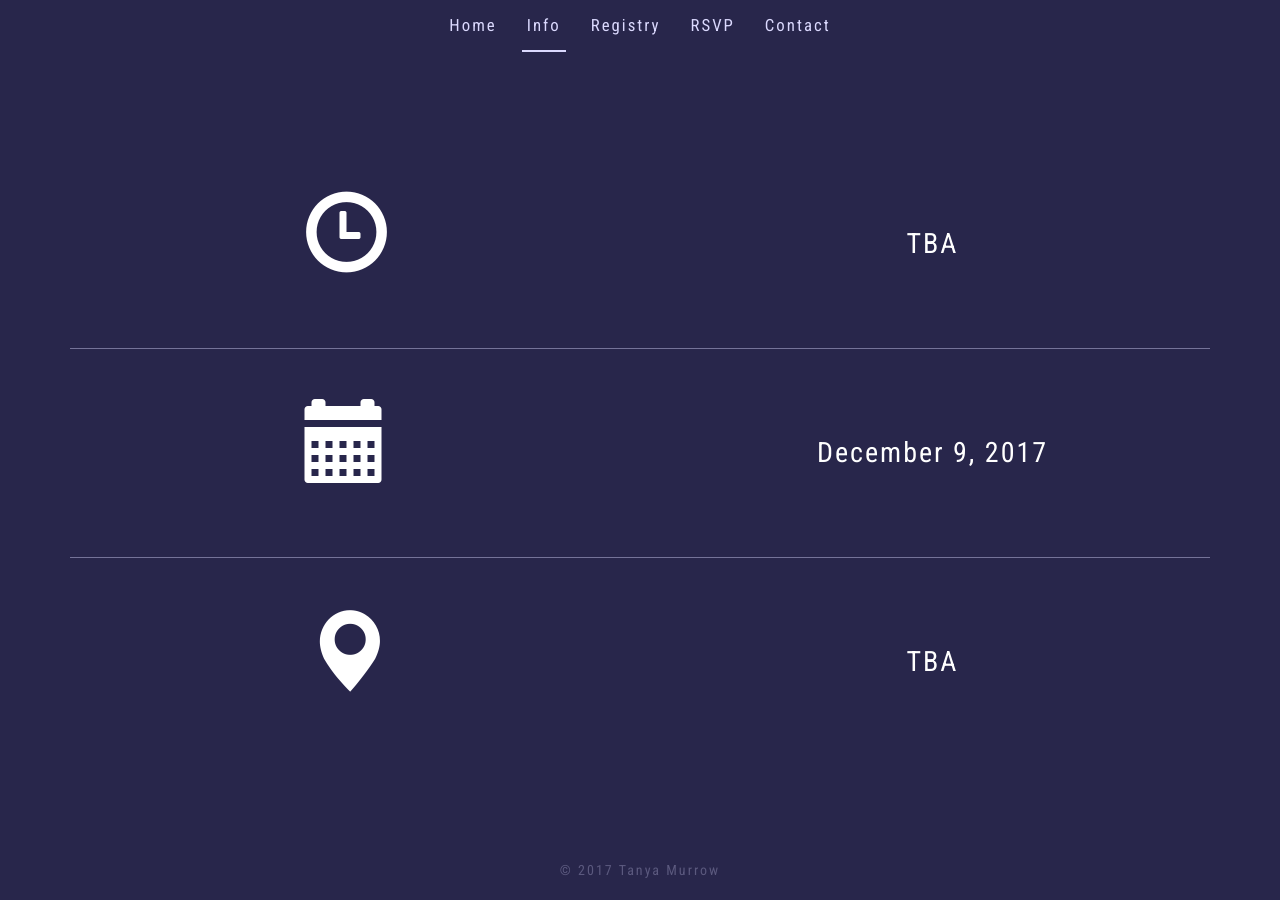
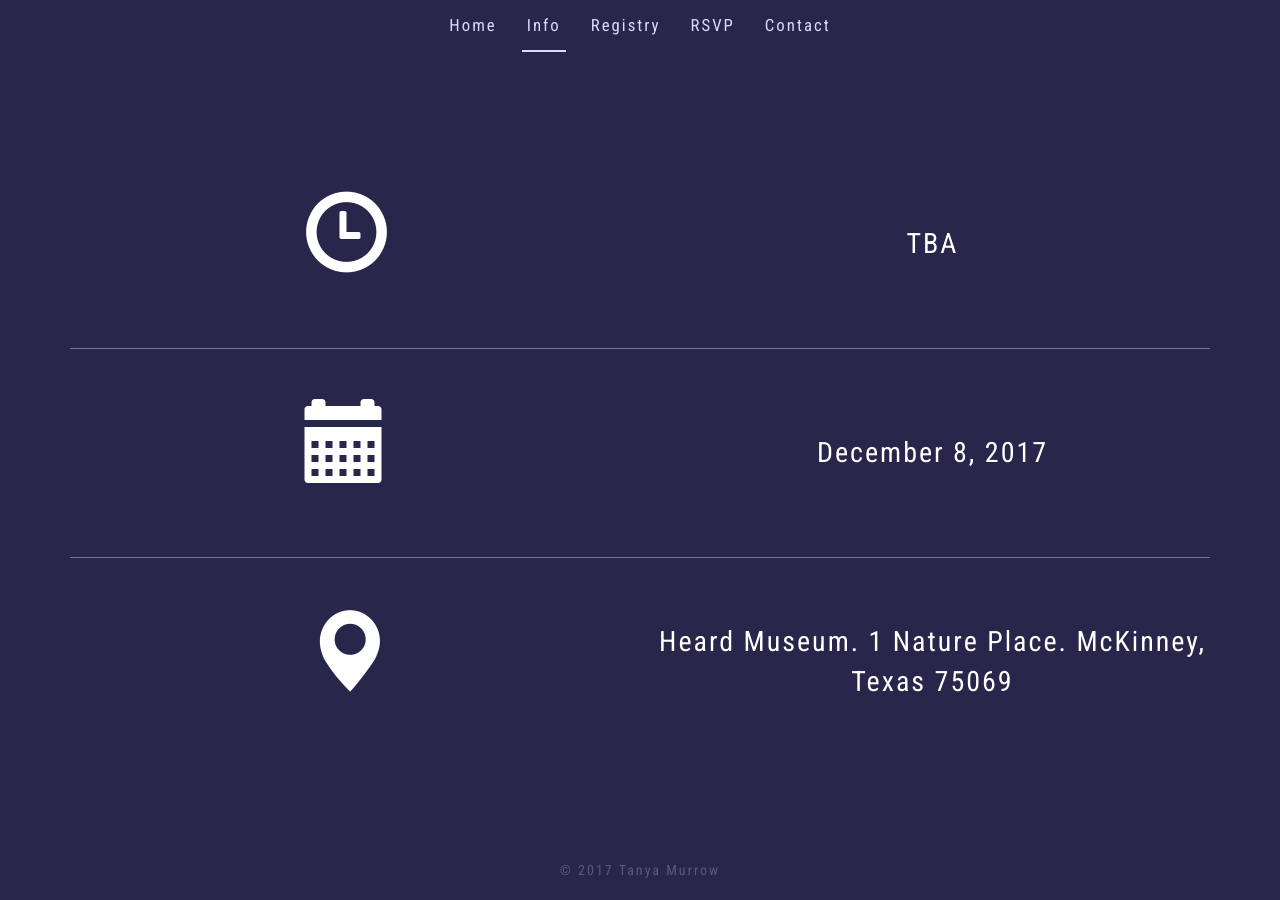
Before and after one commit to meetthemartins/meetthemartins.github.io, a Jekyll site: the page built from info.html, in a window 1280 px wide. Built offline with Jekyll 4.4.1, drawn with Linux system fonts in a browser that asks for light colours; nearby versions of some CDN libraries.

Commit message:
Update info.html

```diff
--- a/info.html
+++ b/info.html
@@ -19,7 +19,7 @@ title: Info
         <span class="glyphicon glyphicon-calendar glyphicon-large"></span>
       </div>
       <div class="col-md-6">
-        <span class="info">December 9, 2017</span>
+        <span class="info">December 8, 2017</span>
       </div>
     </div>
     <hr class="hr-info">
@@ -28,7 +28,7 @@ title: Info
         <span class="glyphicon glyphicon-map-marker glyphicon-large"></span>
       </div>
       <div class="col-md-6">
-        <span class="info">TBA</span>
+        <span class="info">Heard Museum. 1 Nature Place. McKinney, Texas 75069</span>
       </div>
     </div>
   </div>
```
